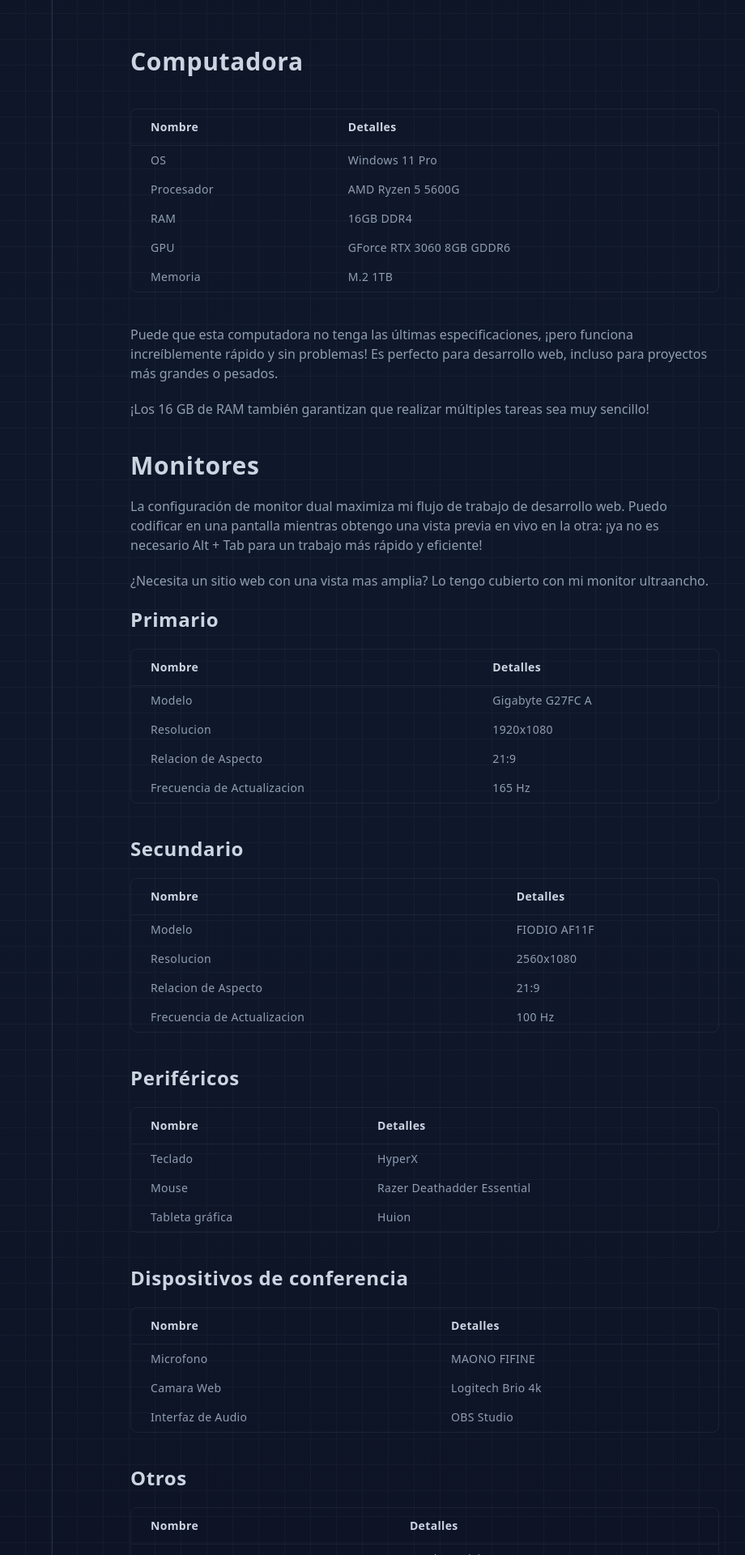
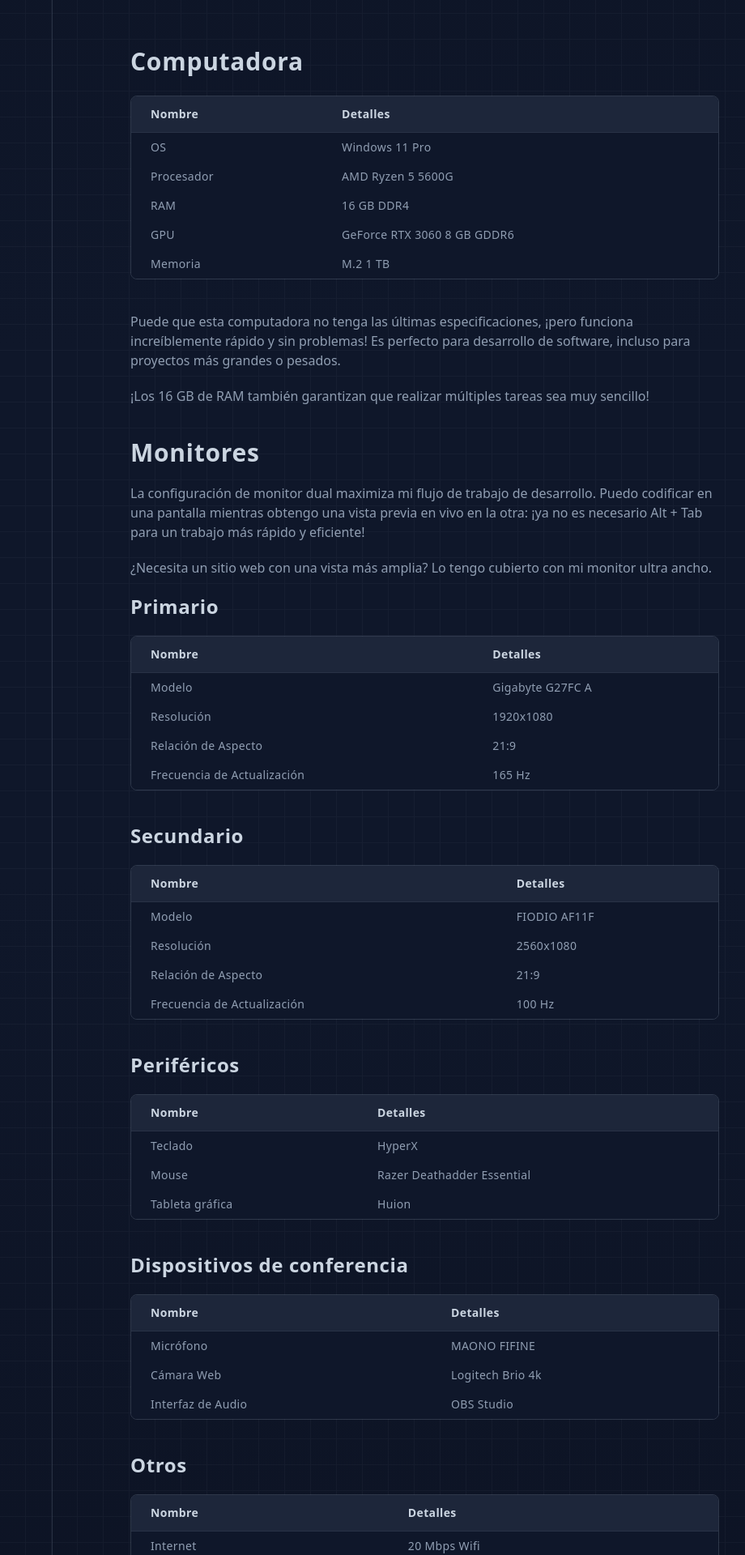
Before and after one commit to ImJars/Development-full-coding, a React (Vite) app: page /studio in a window 1280 px wide. Shown: the part 880-2800 px from the top of the page at 81% size, without its empty margins (0-920 px from the left). Built offline with nearby package versions, Linux system fonts and the light colour scheme.

Commit message:
Update studio

```diff
--- a/src/components/studio/tableComputer.jsx
+++ b/src/components/studio/tableComputer.jsx
@@ -3,9 +3,9 @@ import React from "react";
 function TableComputer() {
   return (
     <>
-      <div className="relative overflow-x-auto rounded-lg border border-text-general border-opacity-10 my-10">
-        <table className="w-full">
-          <thead className=" text-text-white-gray text-sm font-bold tracking-wide">
+      <div className="relative overflow-x-auto rounded-lg border border-text-general border-opacity-25 mb-10 mt-6">
+        <table className="w-full table-auto">
+          <thead className=" text-text-white-gray text-sm font-bold tracking-wide bg-table_activate">
             <tr className="border-b border-text-general border-opacity-10">
               <th scope="col" className="px-6 py-3 text-start">
                 Nombre
@@ -16,25 +16,25 @@ function TableComputer() {
             </tr>
           </thead>
           <tbody className="text-text-general text-sm tracking-wide font-normal">
-            <tr>
+            <tr className="bg-secondary">
               <td className="px-6 py-2">OS</td>
               <td className="px-6 py-2">Windows 11 Pro</td>
             </tr>
-            <tr>
+            <tr className="bg-secondary">
               <td className="px-6 py-2">Procesador</td>
               <td className="px-6 py-2">AMD Ryzen 5 5600G</td>
             </tr>
-            <tr>
+            <tr className="bg-secondary">
               <td className="px-6 py-2">RAM</td>
-              <td className="px-6 py-2">16GB DDR4</td>
+              <td className="px-6 py-2">16 GB DDR4</td>
             </tr>
-            <tr>
+            <tr className="bg-secondary">
               <td className="px-6 py-2">GPU</td>
-              <td className="px-6 py-2">GForce RTX 3060 8GB GDDR6</td>
+              <td className="px-6 py-2">GeForce RTX 3060 8 GB GDDR6</td>
             </tr>
-            <tr>
+            <tr className="bg-secondary">
               <td className="px-6 py-2">Memoria</td>
-              <td className="px-6 py-2">M.2 1TB</td>
+              <td className="px-6 py-2">M.2 1 TB</td>
             </tr>
           </tbody>
         </table>
--- a/src/components/studio/tableConferencingDevices.jsx
+++ b/src/components/studio/tableConferencingDevices.jsx
@@ -3,9 +3,9 @@ import React from "react";
 function TableConferencingDevices() {
   return (
     <>
-      <div className="relative overflow-x-auto rounded-lg border border-text-general border-opacity-10 mt-5 mb-10">
+      <div className="relative overflow-x-auto rounded-lg border border-text-general border-opacity-25 mt-5 mb-10">
         <table className="w-full">
-          <thead className=" text-text-white-gray text-sm font-bold tracking-wide">
+          <thead className=" text-text-white-gray text-sm font-bold tracking-wide bg-table_activate">
             <tr className="border-b border-text-general border-opacity-10">
               <th scope="col" className="px-6 py-3 text-start">
                 Nombre
@@ -16,15 +16,15 @@ function TableConferencingDevices() {
             </tr>
           </thead>
           <tbody className="text-text-general text-sm tracking-wide font-normal">
-            <tr>
-              <td className="px-6 py-2">Microfono</td>
+            <tr className="bg-secondary">
+              <td className="px-6 py-2">Micrófono</td>
               <td className="px-6 py-2">MAONO FIFINE</td>
             </tr>
-            <tr>
-              <td className="px-6 py-2">Camara Web</td>
+            <tr className="bg-secondary">
+              <td className="px-6 py-2">Cámara Web</td>
               <td className="px-6 py-2">Logitech Brio 4k</td>
             </tr>
-            <tr>
+            <tr className="bg-secondary">
               <td className="px-6 py-2">Interfaz de Audio</td>
               <td className="px-6 py-2">OBS Studio</td>
             </tr>
--- a/src/components/studio/tableOthers.jsx
+++ b/src/components/studio/tableOthers.jsx
@@ -3,9 +3,9 @@ import React from "react";
 function TableOthers() {
   return (
     <>
-      <div className="relative overflow-x-auto rounded-lg border border-text-general border-opacity-10 mt-5 mb-10">
+      <div className="relative overflow-x-auto rounded-lg border border-text-general border-opacity-25 mt-5 mb-10">
         <table className="w-full">
-          <thead className=" text-text-white-gray text-sm font-bold tracking-wide">
+          <thead className=" text-text-white-gray text-sm font-bold tracking-wide bg-table_activate">
             <tr className="border-b border-text-general border-opacity-10">
               <th scope="col" className="px-6 py-3 text-start">
                 Nombre
@@ -16,9 +16,9 @@ function TableOthers() {
             </tr>
           </thead>
           <tbody className="text-text-general text-sm tracking-wide font-normal">
-            <tr>
+            <tr className="bg-secondary">
               <td className="px-6 py-2">Internet</td>
-              <td className="px-6 py-2">20Mbps WiFi</td>
+              <td className="px-6 py-2">20 Mbps Wifi</td>
             </tr>
           </tbody>
         </table>
--- a/src/components/studio/tablePeripherals.jsx
+++ b/src/components/studio/tablePeripherals.jsx
@@ -3,9 +3,9 @@ import React from "react";
 function TablePeripherals() {
   return (
     <>
-      <div className="relative overflow-x-auto rounded-lg border border-text-general border-opacity-10 mt-5 mb-10">
+      <div className="relative overflow-x-auto rounded-lg border border-text-general border-opacity-25 mt-5 mb-10">
         <table className="w-full">
-          <thead className=" text-text-white-gray text-sm font-bold tracking-wide">
+          <thead className=" text-text-white-gray text-sm font-bold tracking-wide bg-table_activate">
             <tr className="border-b border-text-general border-opacity-10">
               <th scope="col" className="px-6 py-3 text-start">
                 Nombre
@@ -16,15 +16,15 @@ function TablePeripherals() {
             </tr>
           </thead>
           <tbody className="text-text-general text-sm tracking-wide font-normal">
-            <tr>
+            <tr className="bg-secondary">
               <td className="px-6 py-2">Teclado</td>
               <td className="px-6 py-2">HyperX</td>
             </tr>
-            <tr>
+            <tr className="bg-secondary">
               <td className="px-6 py-2">Mouse</td>
               <td className="px-6 py-2">Razer Deathadder Essential</td>
             </tr>
-            <tr>
+            <tr className="bg-secondary">
               <td className="px-6 py-2">Tableta gráfica</td>
               <td className="px-6 py-2">Huion</td>
             </tr>
--- a/src/components/studio/tablePrimary.jsx
+++ b/src/components/studio/tablePrimary.jsx
@@ -3,9 +3,9 @@ import React from "react";
 function TablePrimary() {
   return (
     <>
-      <div className="relative overflow-x-auto rounded-lg border border-text-general border-opacity-10 mt-5 mb-10">
+      <div className="relative overflow-x-auto rounded-lg border border-text-general border-opacity-25 mt-5 mb-10">
         <table className="w-full">
-          <thead className=" text-text-white-gray text-sm font-bold tracking-wide">
+          <thead className=" text-text-white-gray text-sm font-bold tracking-wide bg-table_activate">
             <tr className="border-b border-text-general border-opacity-10">
               <th scope="col" className="px-6 py-3 text-start">
                 Nombre
@@ -16,20 +16,20 @@ function TablePrimary() {
             </tr>
           </thead>
           <tbody className="text-text-general text-sm tracking-wide font-normal">
-            <tr>
+            <tr className="bg-secondary">
               <td className="px-6 py-2">Modelo</td>
               <td className="px-6 py-2">Gigabyte G27FC A</td>
             </tr>
-            <tr>
-              <td className="px-6 py-2">Resolucion</td>
+            <tr className="bg-secondary">
+              <td className="px-6 py-2">Resolución</td>
               <td className="px-6 py-2">1920x1080</td>
             </tr>
-            <tr>
-              <td className="px-6 py-2">Relacion de Aspecto</td>
+            <tr className="bg-secondary">
+              <td className="px-6 py-2">Relación de Aspecto</td>
               <td className="px-6 py-2">21:9</td>
             </tr>
-            <tr>
-              <td className="px-6 py-2">Frecuencia de Actualizacion</td>
+            <tr className="bg-secondary">
+              <td className="px-6 py-2">Frecuencia de Actualización</td>
               <td className="px-6 py-2">165 Hz</td>
             </tr>
           </tbody>
--- a/src/components/studio/tableSecondary.jsx
+++ b/src/components/studio/tableSecondary.jsx
@@ -3,9 +3,9 @@ import React from "react";
 function TableSecondary() {
   return (
     <>
-      <div className="relative overflow-x-auto rounded-lg border border-text-general border-opacity-10 mt-5 mb-10">
+      <div className="relative overflow-x-auto rounded-lg border border-text-general border-opacity-25 mt-5 mb-10">
         <table className="w-full">
-          <thead className=" text-text-white-gray text-sm font-bold tracking-wide">
+          <thead className=" text-text-white-gray text-sm font-bold tracking-wide bg-table_activate">
             <tr className="border-b border-text-general border-opacity-10">
               <th scope="col" className="px-6 py-3 text-start">
                 Nombre
@@ -16,20 +16,20 @@ function TableSecondary() {
             </tr>
           </thead>
           <tbody className="text-text-general text-sm tracking-wide font-normal">
-            <tr>
+            <tr className="bg-secondary">
               <td className="px-6 py-2">Modelo</td>
               <td className="px-6 py-2">FIODIO AF11F</td>
             </tr>
-            <tr>
-              <td className="px-6 py-2">Resolucion</td>
+            <tr className="bg-secondary">
+              <td className="px-6 py-2">Resolución</td>
               <td className="px-6 py-2">2560x1080</td>
             </tr>
-            <tr>
-              <td className="px-6 py-2">Relacion de Aspecto</td>
+            <tr className="bg-secondary">
+              <td className="px-6 py-2">Relación de Aspecto</td>
               <td className="px-6 py-2">21:9</td>
             </tr>
-            <tr>
-              <td className="px-6 py-2">Frecuencia de Actualizacion</td>
+            <tr className="bg-secondary">
+              <td className="px-6 py-2">Frecuencia de Actualización</td>
               <td className="px-6 py-2">100 Hz</td>
             </tr>
           </tbody>
--- a/src/studio.jsx
+++ b/src/studio.jsx
@@ -6,7 +6,7 @@ import TableOthers from "./components/studio/tableOthers";
 import TablePeripherals from "./components/studio/tablePeripherals";
 import TablePrimary from "./components/studio/tablePrimary";
 import TableSecondary from "./components/studio/tableSecondary";
-import HomeWraped from "./components/homeWraped"
+import HomeWraped from "./components/homeWraped";
 import Footer from "./footer";
 import { motion, useAnimation } from "framer-motion";
 import { useInView } from "react-intersection-observer";
@@ -238,15 +238,15 @@ function Studio() {
                 </div>
                 <div ref={refScroll}>
                   <div ref={ref1} className="mt-14 mx-4 xl:mx-0">
-                    <h1 className="text-2xl sm:text-3xl font-bold text-text-white-gray tracking-wide my-10">
+                    <h1 className="text-2xl sm:text-3xl font-bold text-text-white-gray tracking-wide mt-10">
                       Computadora
                     </h1>
                     <TableComputer />
                     <p className="text-text-general text-sm sm:text-base">
                       Puede que esta computadora no tenga las últimas
                       especificaciones, ¡pero funciona increíblemente rápido y
-                      sin problemas! Es perfecto para desarrollo web, incluso
-                      para proyectos más grandes o pesados.
+                      sin problemas! Es perfecto para desarrollo de software,
+                      incluso para proyectos más grandes o pesados.
                     </p>
                     <p className="text-text-general mt-5 text-sm sm:text-base">
                       ¡Los 16 GB de RAM también garantizan que realizar
@@ -260,14 +260,14 @@ function Studio() {
                       </h1>
                       <p className="text-text-general text-sm sm:text-base">
                         La configuración de monitor dual maximiza mi flujo de
-                        trabajo de desarrollo web. Puedo codificar en una
-                        pantalla mientras obtengo una vista previa en vivo en la
-                        otra: ¡ya no es necesario Alt + Tab para un trabajo más
-                        rápido y eficiente!
+                        trabajo de desarrollo. Puedo codificar en una pantalla
+                        mientras obtengo una vista previa en vivo en la otra:
+                        ¡ya no es necesario Alt + Tab para un trabajo más rápido
+                        y eficiente!
                       </p>
                       <p className="text-text-general mt-5 text-sm sm:text-base">
-                        ¿Necesita un sitio web con una vista mas amplia? Lo
-                        tengo cubierto con mi monitor ultraancho.
+                        ¿Necesita un sitio web con una vista más amplia? Lo
+                        tengo cubierto con mi monitor ultra ancho.
                       </p>
                     </div>
                     <div ref={ref3}>
```
Also changed, not shown: src/components/studio/indexStudio.jsx (+11 -4 lines).
